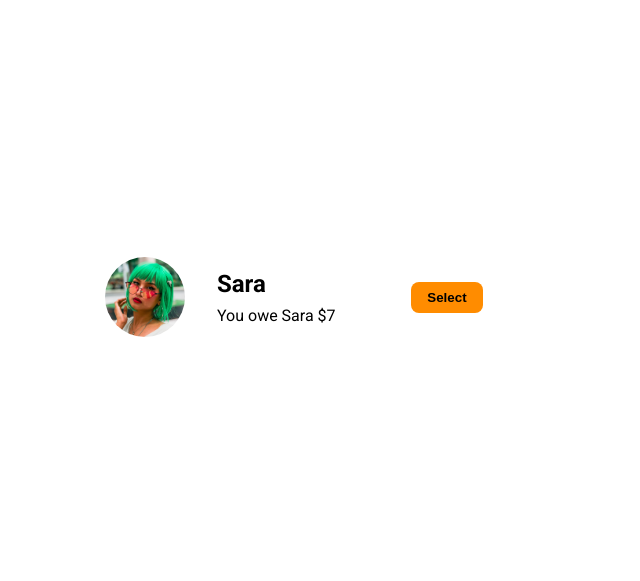
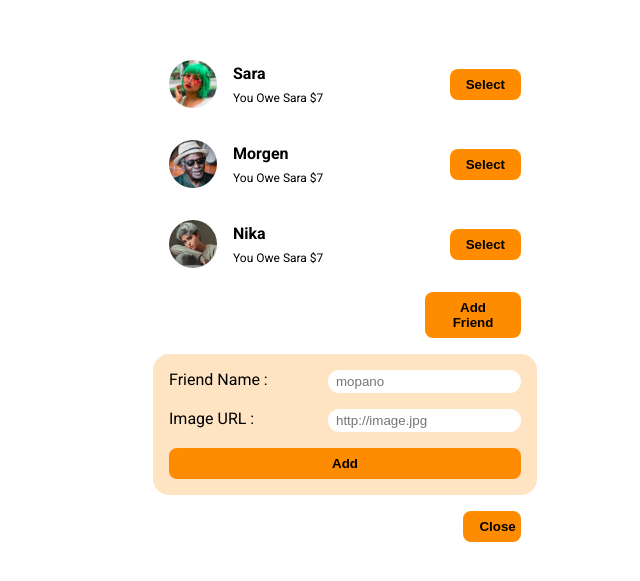
Before and after one commit to funnypar/Learn-React, a React (Create React App) app in the folder owe/: page / in a window 1280 px wide. Shown: the part 103-684 px from the top of the page, without its empty margins (295-935 px from the left). Built offline with nearby package versions, Linux system fonts and the light colour scheme.

Commit message:
finishLeftPart

```diff
--- a/owe/src/App.css
+++ b/owe/src/App.css
@@ -14,10 +14,13 @@
 }
 /* ------------------------ Friends -------------------------- */
 .wrapper {
-    width: 40%;
+    width: 30vw;
+    display: flex;
+    flex-direction: column;
+    gap: 1rem;
 }
 .friend-wrapper {
-    width: 80%;
+    width: 100%;
     display: flex;
     align-items: center;
     justify-content: space-between;
@@ -30,24 +33,26 @@
 .friend-wrapper div {
     display: flex;
     align-items: center;
-    gap: 2rem;
+    gap: 1rem;
 }
 h4 {
     display: flex;
     flex-direction: column;
     gap: 0.5rem;
-    font-size: 1.5rem;
+    font-size: 1rem;
+    text-transform: capitalize;
 }
 h4 span {
     font-weight: 400;
-    font-size: 1rem;
+    font-size: 0.75rem;
 }
 img {
-    height: 5rem;
-    width: 5rem;
+    height: 3rem;
+    width: 3rem;
     border-radius: 50%;
 }
-.friend-wrapper button {
+/* ------------------------- btn -------------------------------- */
+.btn {
     border: none;
     background-color: darkorange;
     font-weight: 700;
@@ -55,3 +60,37 @@ img {
     border-radius: 0.5rem;
     cursor: pointer;
 }
+.btn-add {
+    width: 25%;
+    align-self: flex-end;
+    margin-right: 1rem;
+}
+.btn-close {
+    width: 15%;
+    align-self: flex-end;
+    margin-right: 1rem;
+}
+/* ----------------------------- form --------------------------- */
+.friend-form {
+    background-color: bisque;
+    border-radius: 1rem;
+    padding: 1rem;
+    display: flex;
+    flex-direction: column;
+    gap: 1rem;
+}
+.friend-form div {
+    display: flex;
+    flex-direction: column;
+    gap: 1rem;
+}
+.friend-form div div {
+    display: flex;
+    flex-direction: row;
+    justify-content: space-between;
+}
+.friend-form input {
+    border: none;
+    border-radius: 1rem;
+    padding: 0.25rem 0.5rem;
+}
--- /dev/null
+++ b/owe/src/components/Btn.js
@@ -0,0 +1,3 @@
+export default function Btn({ children, classname }) {
+    return <button className={`${classname}`}>{children}</button>;
+}
--- /dev/null
+++ b/owe/src/components/Form.js
@@ -0,0 +1,29 @@
+import Btn from "./Btn";
+
+export default function Form() {
+    return (
+        <form className="friend-form">
+            <div>
+                <div>
+                    <label htmlFor="friend">Friend Name :</label>
+                    <input
+                        type="text"
+                        placeholder="mopano"
+                        name="friend"
+                        id="friend"
+                    />
+                </div>
+                <div>
+                    <label htmlFor="image">Image URL :</label>
+                    <input
+                        type="text"
+                        placeholder="http://image.jpg"
+                        name="image"
+                        id="image"
+                    />
+                </div>
+            </div>
+            <Btn classname={"btn"}>Add</Btn>
+        </form>
+    );
+}
--- a/owe/src/components/Friend.js
+++ b/owe/src/components/Friend.js
@@ -1,13 +1,15 @@
-export default function Friend() {
+import Btn from "./Btn";
+
+export default function Friend({ name }) {
     return (
         <div className="friend-wrapper">
             <div>
-                <img src="media/sara.jpg" alt="sara" />
+                <img src={`media/${name}.jpg`} alt="sara" />
                 <h4>
-                    Sara <span>You owe Sara $7</span>
+                    {name} <span>You owe Sara $7</span>
                 </h4>
             </div>
-            <button>Select</button>
+            <Btn classname={"btn"}>Select</Btn>
         </div>
     );
 }
--- a/owe/src/components/Friends.js
+++ b/owe/src/components/Friends.js
@@ -1,9 +1,22 @@
 import Friend from "./Friend";
+import Btn from "./Btn";
+import Form from "./Form";
+
+let DATABASE = [
+    { id: "1p", name: "sara" },
+    { id: "2p", name: "morgen" },
+    { id: "3p", name: "nika" },
+];
 
 export default function Friends() {
     return (
         <div className="wrapper">
-            <Friend />
+            {DATABASE.map((person) => {
+                return <Friend name={person.name} key={person.id} />;
+            })}
+            <Btn classname={"btn-add btn"}>Add Friend</Btn>
+            <Form />
+            <Btn classname={"btn-close btn"}>Close</Btn>
         </div>
     );
 }
```
